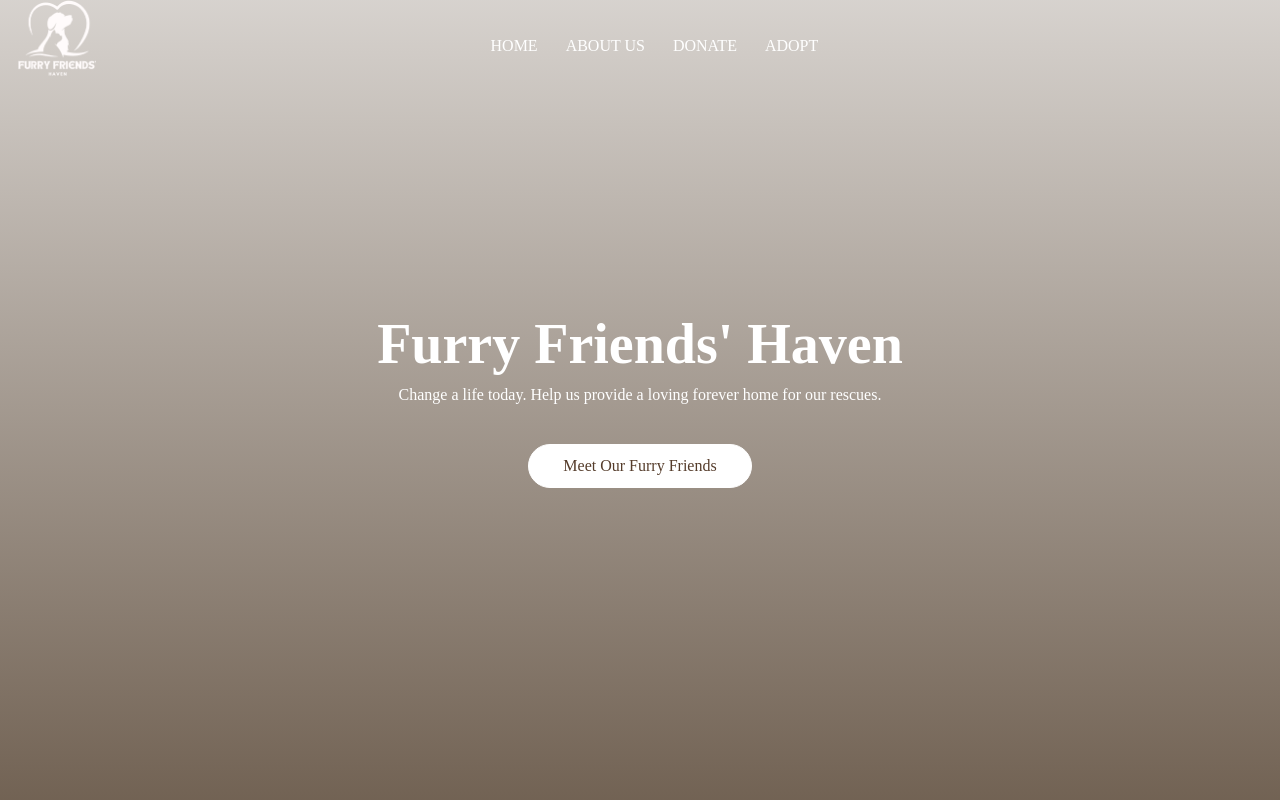
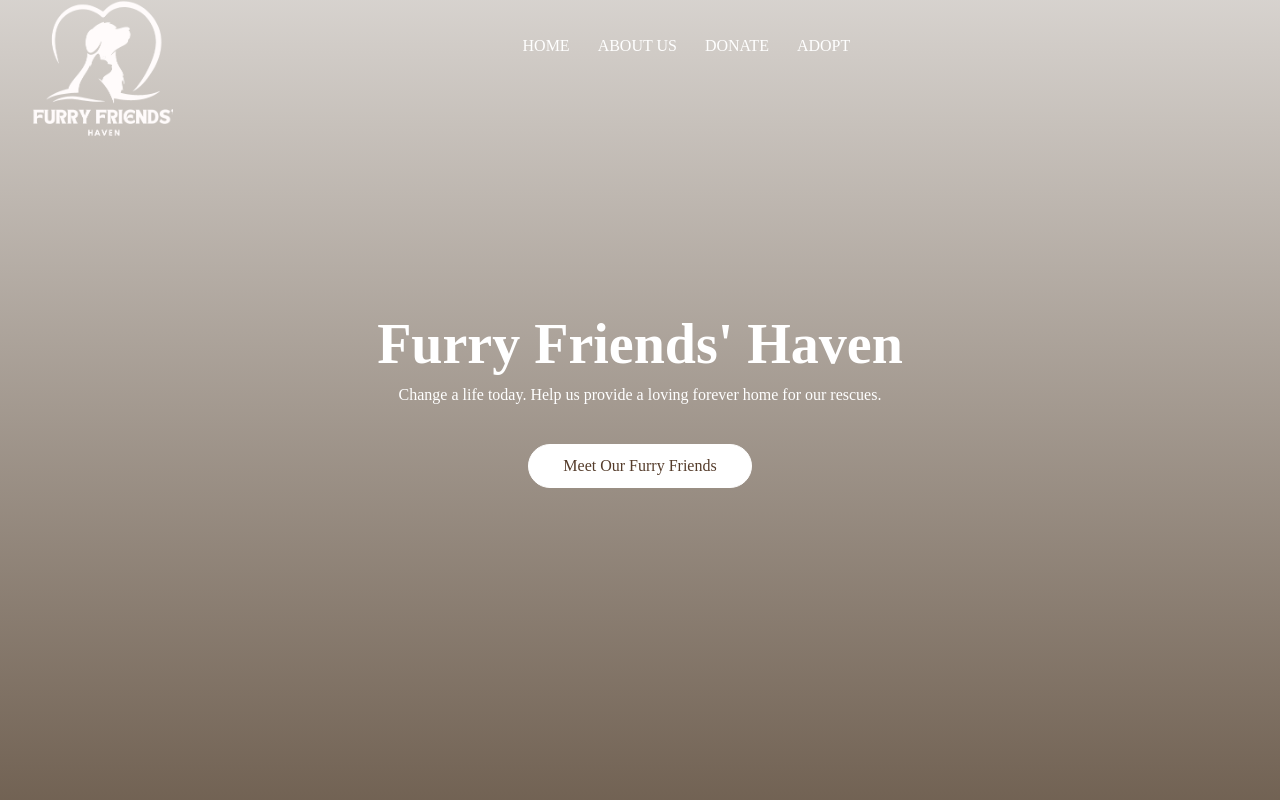
Before and after one commit to Rthuro/Furry-Friends-Haven-User, a plain HTML site: page index.html in a window 1280 px wide. Shown: the top 800 px of the page. Drawn offline with Linux system fonts and the light colour scheme.

Commit message:
Update style.css

```diff
--- a/landing/style.css
+++ b/landing/style.css
@@ -24,7 +24,7 @@ nav{
 }
 
 nav img{
-    width: 10vh;
+    width: 18vh;
     margin-left: 20%;
 }
 
```
